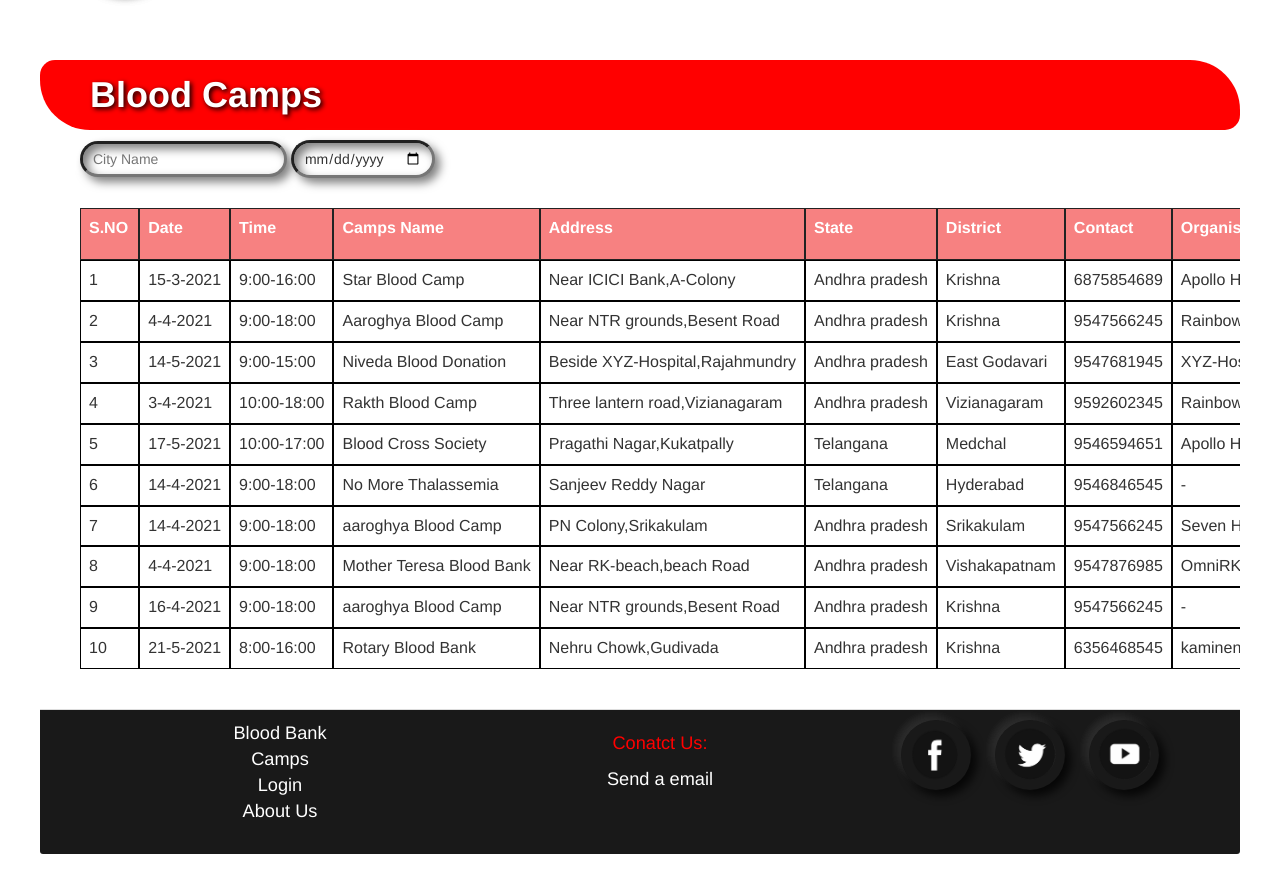
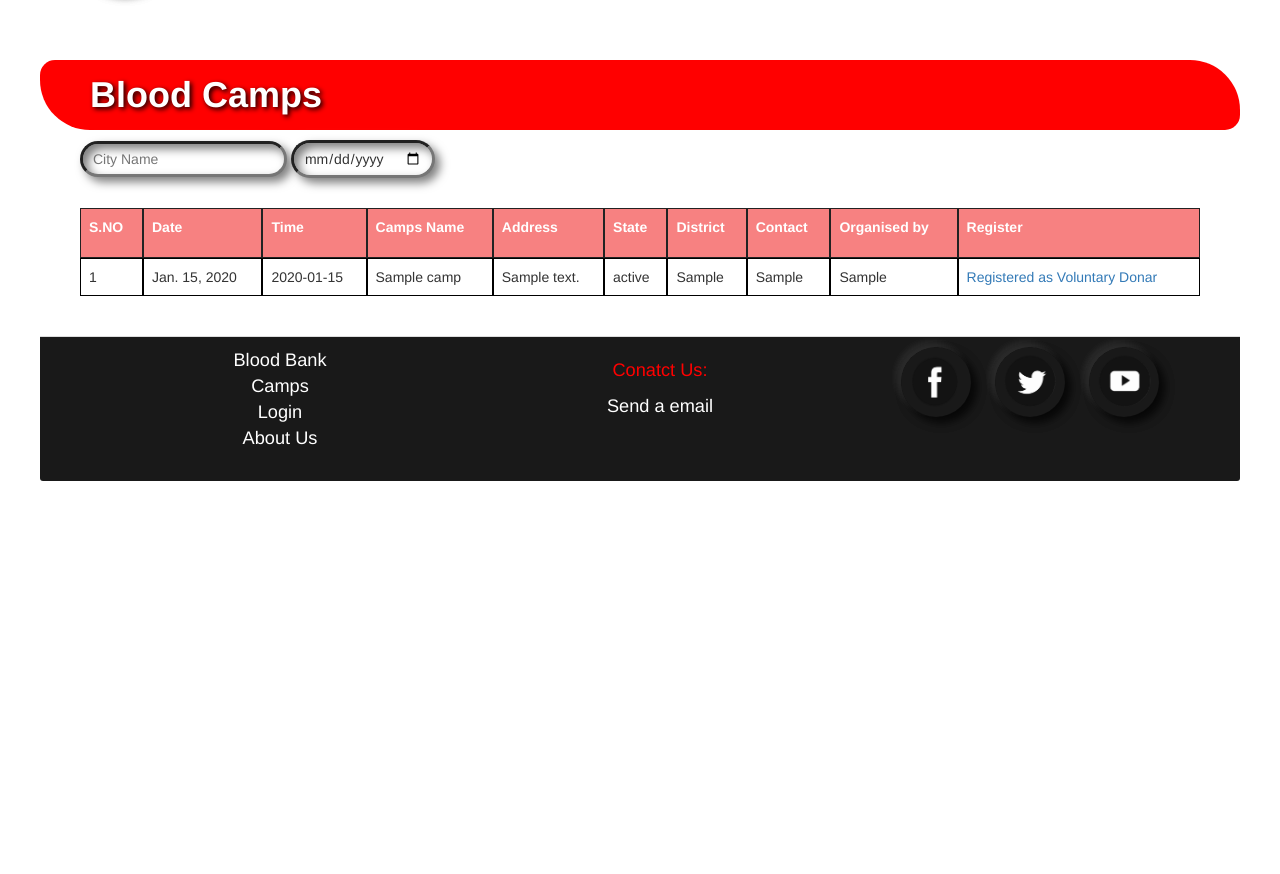
Before and after one commit to sampath006/dummyproj, a Django app: template dummy/templates/1Camps1.html in a window 1280 px wide. Shown: the part 120-994 px from the top of the page. After the commit the page ends 601 px from the top, so only its background shows below. Run offline with Django 3.2, Linux system fonts and the light colour scheme; the template is opened without the code that fills it: values that come from a table or form of the project are taken from there, others are empty; tables that the repository leaves empty hold one stand-in row (values such as "Sample post"); some libraries are stand-ins or nearby versions.

Commit message:
camps data dynamic

```diff
--- a/dummy/Camps/views.py
+++ b/dummy/Camps/views.py
@@ -1,7 +1,8 @@
 from django.shortcuts import render
+from .models import Camps
 
 # Create your views here.
 
 def camps(request):
     campsdata=Camps.objects.all()
-    return render(request,'1Camps1.html')
+    return render(request,'1Camps1.html',{'campsdata':campsdata})
--- a/dummy/templates/1Camps1.html
+++ b/dummy/templates/1Camps1.html
@@ -1,5 +1,5 @@
 {% load static %}
-<DOCTYPE html>
+<!DOCTYPE html>
 <html>
 
 <head>
@@ -90,130 +90,21 @@
 					</tr>
 				</thead>
 				<tbody>
+				{% for data in campsdata %}
 					<tr>
-						<td>1</td>
-						<td>15-3-2021</td>
-						<td>9:00-16:00</td>
-						<td>Star Blood Camp</td>
-						<td>Near ICICI Bank,A-Colony</td>
-						<td>Andhra pradesh</td>
-						<td>Krishna</td>
-						<td>6875854689</td>
-						<td>Apollo Hospitals</td>
+						<td>{{data.id}}</td>
+						<td>{{data.date}}</td>
+						<td>{{data.time}}</td>
+						<td>{{data.campname}}</td>
+						<td>{{data.address}}</td>
+						<td>{{data.state}}</td>
+						<td>{{data.district}}</td>
+						<td>{{data.contact}}</td>
+						<td>{{data.organiser}}</td>
 
 						<td><a href="../../Authentication/login">Registered as Voluntary Donar</a></td>
-
-
-
 					</tr>
-					<tr>
-						<td>2</td>
-						<td>4-4-2021</td>
-						<td>9:00-18:00</td>
-						<td>Aaroghya Blood Camp</td>
-						<td>Near NTR grounds,Besent Road</td>
-						<td>Andhra pradesh</td>
-						<td>Krishna</td>
-						<td>9547566245</td>
-						<td>Rainbow Hospitals</td>
-						<td><a href="../../Authentication/login">Registered as Voluntary Donar</a></td>
-					</tr>
-					<tr>
-						<td>3</td>
-						<td>14-5-2021</td>
-						<td>9:00-15:00</td>
-						<td>Niveda Blood Donation</td>
-						<td>Beside XYZ-Hospital,Rajahmundry</td>
-						<td>Andhra pradesh</td>
-						<td>East Godavari</td>
-						<td>9547681945</td>
-						<td>XYZ-Hospitals</td>
-						<td><a href="../../Authentication/login">Registered as Voluntary Donar</a></td>
-					</tr>
-					<tr>
-						<td>4</td>
-						<td>3-4-2021</td>
-						<td>10:00-18:00</td>
-						<td>Rakth Blood Camp</td>
-						<td>Three lantern road,Vizianagaram</td>
-						<td>Andhra pradesh</td>
-						<td>Vizianagaram</td>
-						<td>9592602345</td>
-						<td>Rainbow Hospitals</td>
-						<td><a href="../../Authentication/login">Registered as Voluntary Donar</a></td>
-					</tr>
-					<tr>
-						<td>5</td>
-						<td>17-5-2021</td>
-						<td>10:00-17:00</td>
-						<td>Blood Cross Society</td>
-						<td>Pragathi Nagar,Kukatpally</td>
-						<td>Telangana</td>
-						<td>Medchal</td>
-						<td>9546594651</td>
-						<td>Apollo Hospitals</td>
-						<td><a href="../../Authentication/login">Registered as Voluntary Donar</a></td>
-					</tr>
-					<tr>
-						<td>6</td>
-						<td>14-4-2021</td>
-						<td>9:00-18:00</td>
-						<td>No More Thalassemia</td>
-						<td>Sanjeev Reddy Nagar</td>
-						<td>Telangana</td>
-						<td>Hyderabad</td>
-						<td>9546846545</td>
-						<td>-</td>
-						<td><a href="../../Authentication/login">Registered as Voluntary Donar</a></td>
-					</tr>
-					<tr>
-						<td>7</td>
-						<td>14-4-2021</td>
-						<td>9:00-18:00</td>
-						<td>aaroghya Blood Camp</td>
-						<td>PN Colony,Srikakulam</td>
-						<td>Andhra pradesh</td>
-						<td>Srikakulam</td>
-						<td>9547566245</td>
-						<td>Seven Hills Hospitals</td>
-						<td><a href="../../Authentication/login">Registered as Voluntary Donar</a></td>
-					</tr>
-					<tr>
-						<td>8</td>
-						<td>4-4-2021</td>
-						<td>9:00-18:00</td>
-						<td>Mother Teresa Blood Bank</td>
-						<td>Near RK-beach,beach Road</td>
-						<td>Andhra pradesh</td>
-						<td>Vishakapatnam</td>
-						<td>9547876985</td>
-						<td>OmniRK Hospitals</td>
-						<td><a href="../../Authentication/login">Registered as Voluntary Donar</a></td>
-					</tr>
-					<tr>
-						<td>9</td>
-						<td>16-4-2021</td>
-						<td>9:00-18:00</td>
-						<td>aaroghya Blood Camp</td>
-						<td>Near NTR grounds,Besent Road</td>
-						<td>Andhra pradesh</td>
-						<td>Krishna</td>
-						<td>9547566245</td>
-						<td>-</td>
-						<td><a href="../../Authentication/login">Registered as Voluntary Donar</a></td>
-					</tr>
-					<tr>
-						<td>10</td>
-						<td>21-5-2021</td>
-						<td>8:00-16:00</td>
-						<td>Rotary Blood Bank</td>
-						<td>Nehru Chowk,Gudivada</td>
-						<td>Andhra pradesh</td>
-						<td>Krishna</td>
-						<td>6356468545</td>
-						<td>kamineni Hospitals</td>
-						<td><a href="../../Authentication/login">Registered as Voluntary Donar</a></td>
-					</tr>
+					{% endfor %}
 				</tbody>
 			</table>
 		</div>
```
